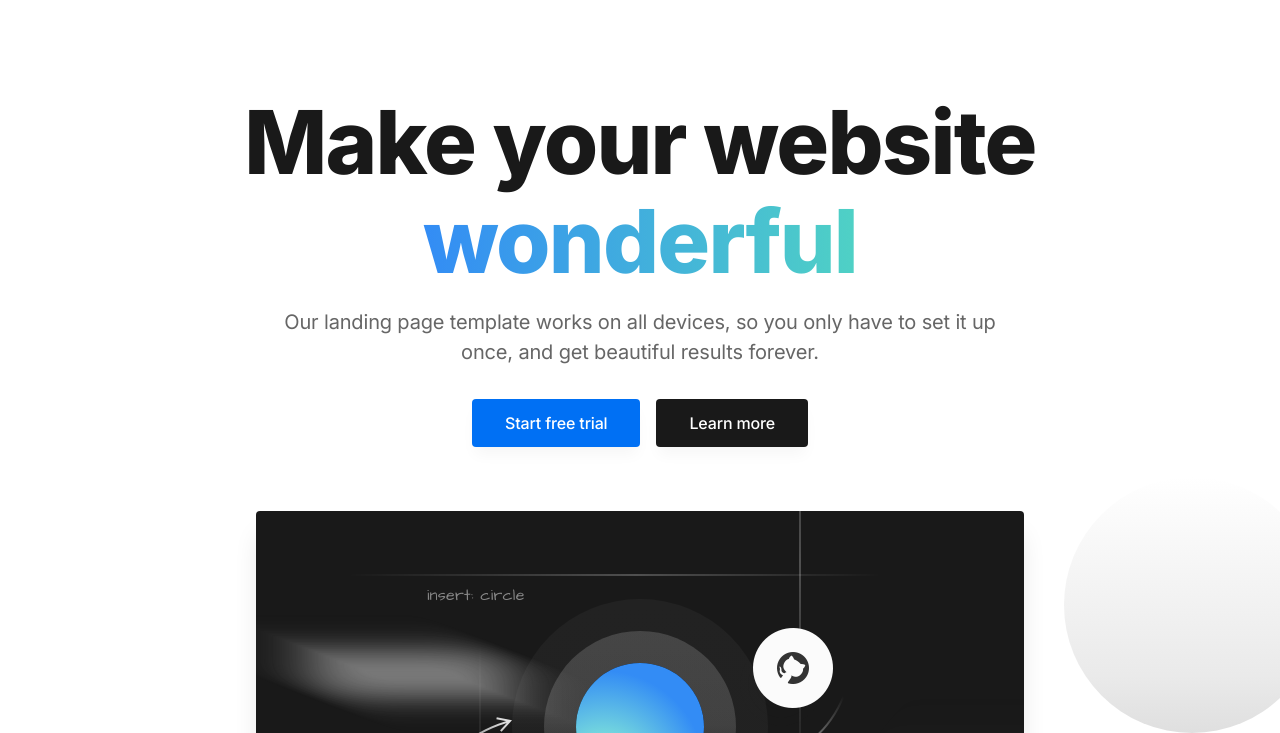
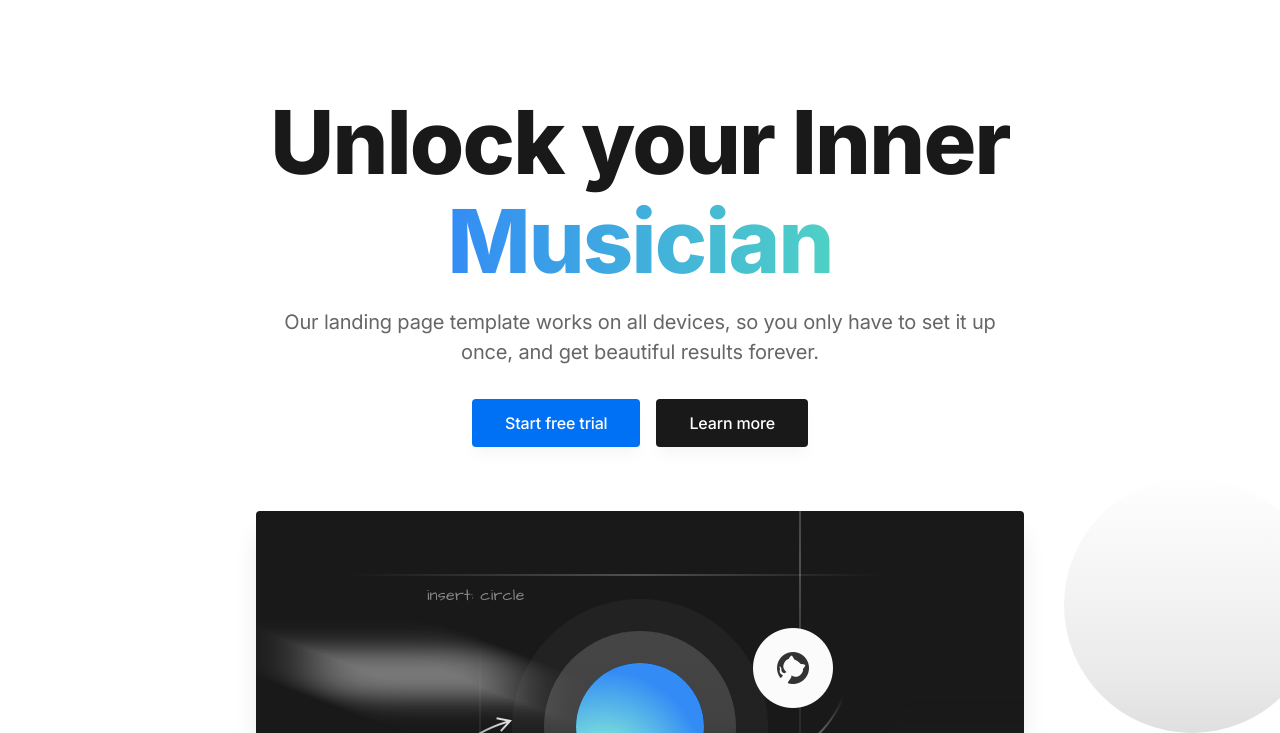
Before and after one commit to StephenKitomary/Beky, a website: page index.html in a window 1280 px wide. Shown: the part 67-800 px from the top of the page. Drawn offline with Linux system fonts and the light colour scheme.

Commit message:
hero section update

```diff
--- a/index.html
+++ b/index.html
@@ -240,7 +240,7 @@
 
                         <!-- Section header -->
                         <div class="text-center pb-12 md:pb-16">
-                            <h1 class="text-5xl md:text-6xl font-extrabold leading-tighter tracking-tighter mb-4" data-aos="zoom-y-out">Make your website <span class="bg-clip-text text-transparent bg-gradient-to-r from-blue-500 to-teal-400">wonderful</span></h1>
+                            <h1 class="text-5xl md:text-6xl font-extrabold leading-tighter tracking-tighter mb-4" data-aos="zoom-y-out">Unlock your Inner <span class="bg-clip-text text-transparent bg-gradient-to-r from-blue-500 to-teal-400">Musician</span></h1>
                             <div class="max-w-3xl mx-auto">
                                 <p class="text-xl text-gray-600 mb-8" data-aos="zoom-y-out" data-aos-delay="150">Our landing page template works on all devices, so you only have to set it up once, and get beautiful results forever.</p>
                                 <div class="max-w-xs mx-auto sm:max-w-none sm:flex sm:justify-center" data-aos="zoom-y-out" data-aos-delay="300">
```
